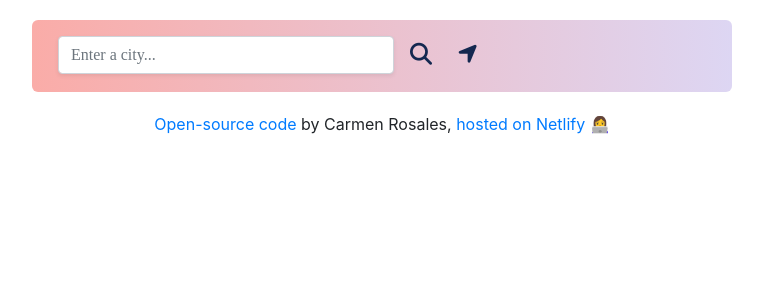
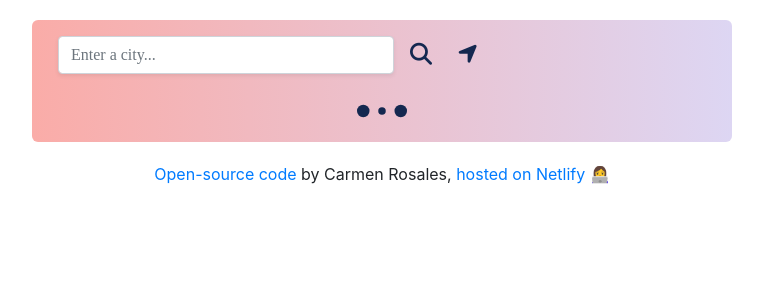
Before and after one commit to carmeneli1019/weather-app-react, a React (Create React App) app: page / in a window 1280 px wide. Shown: the top 300 px of the page, without its empty margins (258-1021 px from the left). Built offline with nearby package versions, Linux system fonts and the light colour scheme; no server answers; a web font is replaced by a local one.

Commit message:
Added loader spinner

```diff
--- a/package.json
+++ b/package.json
@@ -11,6 +11,7 @@
     "react": "^16.13.1",
     "react-animated-weather": "^4.0.1",
     "react-dom": "^16.13.1",
+    "react-loader-spinner": "^3.1.14",
     "react-scripts": "3.4.1"
   },
   "scripts": {
--- a/src/WeatherApp.js
+++ b/src/WeatherApp.js
@@ -1,6 +1,7 @@
 import React, { useState } from "react";
 import axios from "axios";
 import WeatherInfo from "./WeatherInfo";
+import Loader from "react-loader-spinner";
 
 export default function WeatherApp(props) {
   const [city, setCity] = useState(props.defaultCity);
@@ -98,6 +99,18 @@ export default function WeatherApp(props) {
     );
   } else {
     searchCity();
-    return <div>{form}</div>;
+    return (
+      <div>
+        {form}
+        <div class="d-flex justify-content-center">
+          <Loader
+            type="ThreeDots"
+            color="rgba(20, 40, 80, 1)"
+            height={50}
+            width={50}
+          />
+        </div>
+      </div>
+    );
   }
 }
--- a/src/WeatherForecast.js
+++ b/src/WeatherForecast.js
@@ -15,7 +15,7 @@ export default function WeatherForecast(props) {
     return (
       <div className="WeatherForecast">
         <div className="row">
-          {forecast.list.slice(0, 6).map(function (forecastItem) {
+          {forecast.list.slice(0, 5).map(function (forecastItem) {
             return <HourlyForecast data={forecastItem} />;
           })}
         </div>
```
Also changed, not shown: 1 other file (tests, documents, lock files or other folders).
